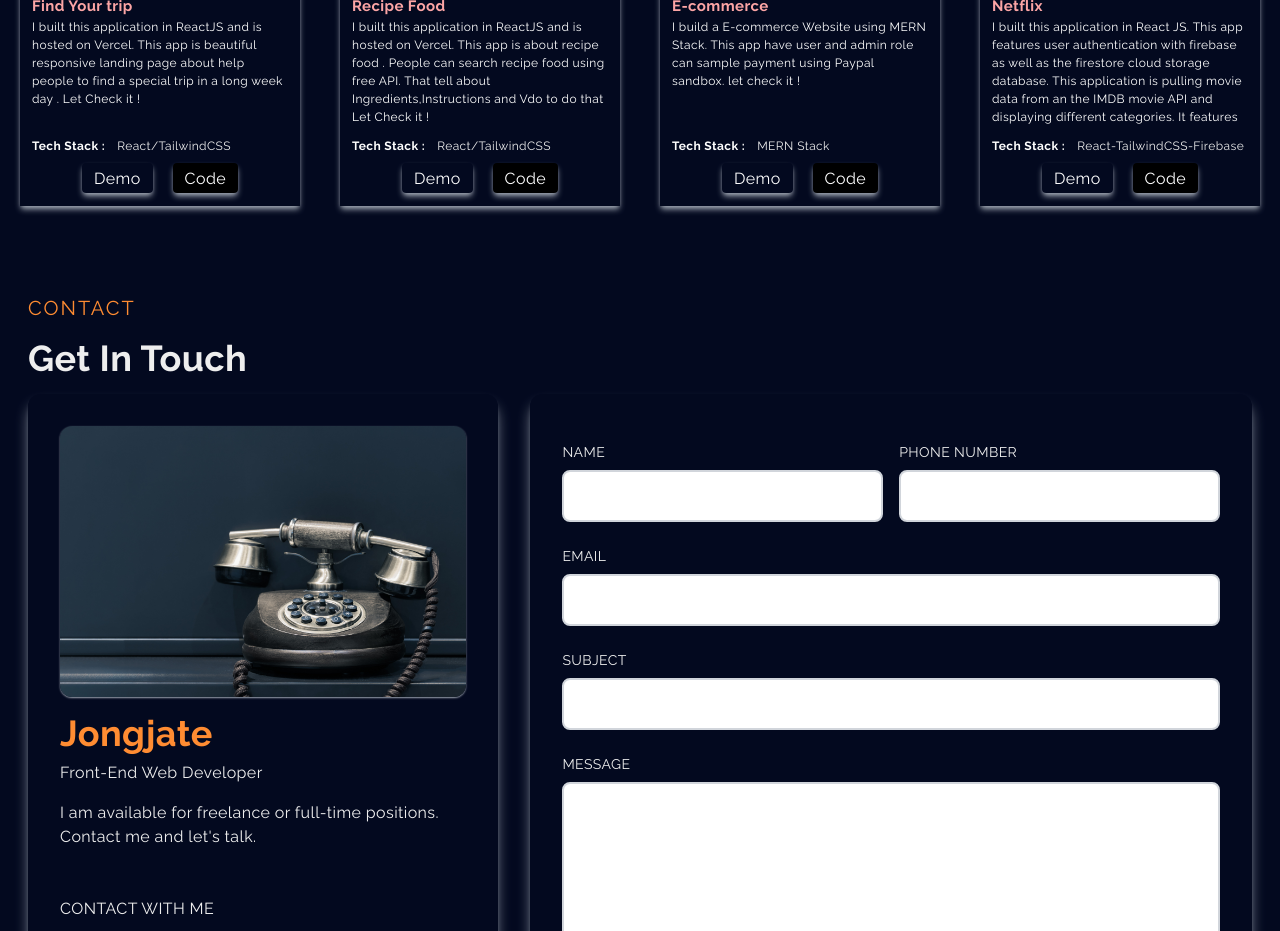
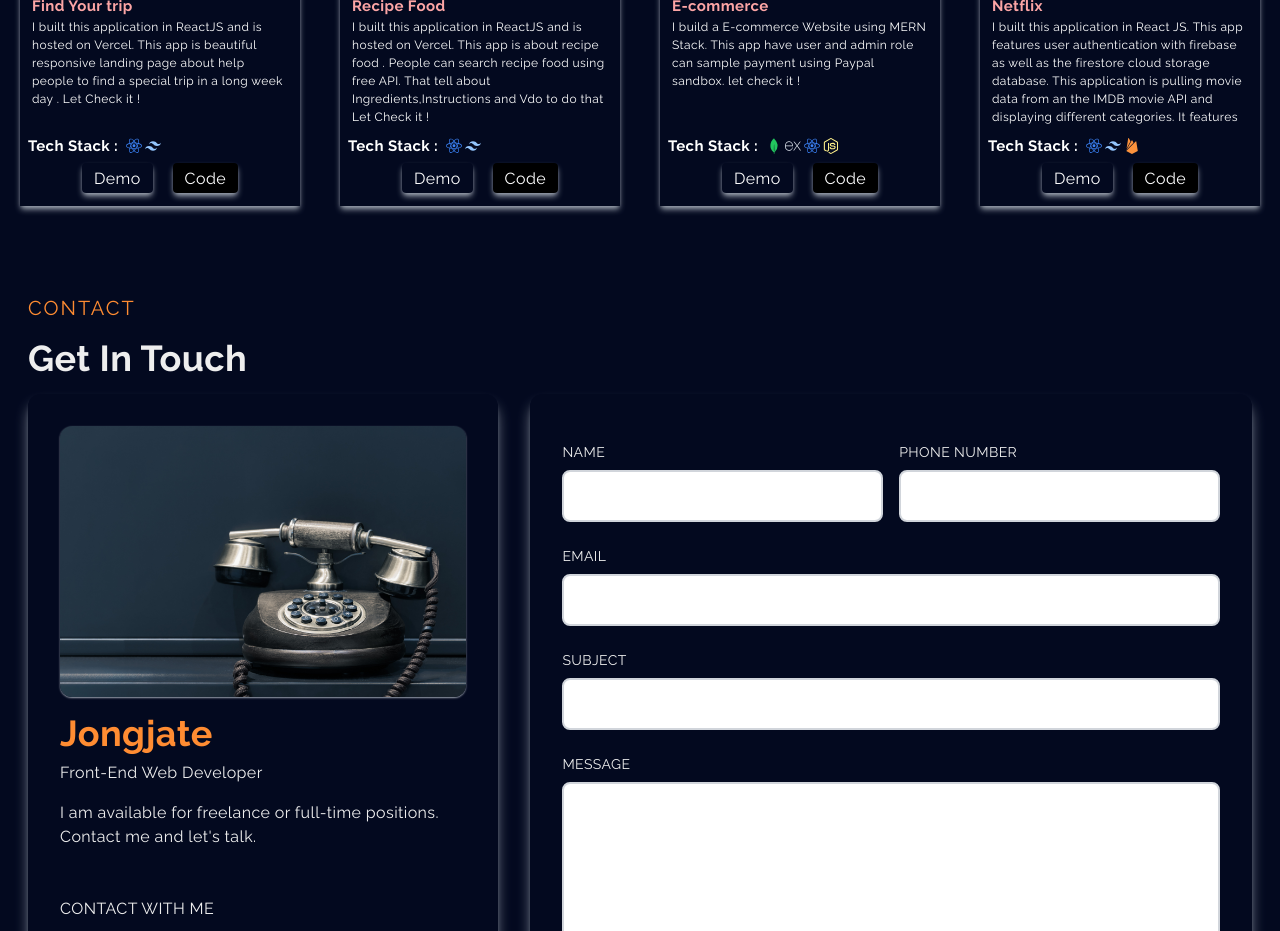
Before and after one commit to redleifz/portfolio, a Next.js app: page / in a window 1280 px wide. Shown: the part 2660-3591 px from the top of the page. Built offline with nearby package versions, Linux system fonts and the light colour scheme.

Commit message:
fix bug icon components

```diff
--- a/components/ProjectCard.jsx
+++ b/components/ProjectCard.jsx
@@ -1,5 +1,15 @@
 import Link from "next/link";
 import React from "react";
+import {GrReactjs} from 'react-icons/gr'
+import {SiTailwindcss} from 'react-icons/si'
+import {SiMongodb} from 'react-icons/si'
+import {SiExpress} from 'react-icons/si'
+import {GrNode} from 'react-icons/gr'
+import {SiFirebase} from 'react-icons/si'
+
+
+
+
 
 const ProjectCard = ({ image, title, detail, techstack, demoUrl, codeUrl }) => {
   return (
@@ -13,10 +23,26 @@ const ProjectCard = ({ image, title, detail, techstack, demoUrl, codeUrl }) => {
           <p className=" text-white text-[12px] ">{detail}</p>
         </div>
         <div className="h-[8%] flex flex-row items-center">
-          <span className="text-white text-[12px] font-bold px-3">
-            Tech Stack :{" "}
-          </span>
-          <span className="text-[12px]">{techstack}</span>
+          <div>
+            <span className="p-2 font-bold text-white text-[15px]">Tech Stack : </span>
+          </div>
+          <div className="flex flex-row">
+            {techstack.map((tech) => {
+              if (tech === "React") {
+                return <GrReactjs className="text-blue-500 mr-[3px]" />;
+              } else if (tech === "Tailwind") {
+                return <SiTailwindcss className="text-blue-300 mr-[3px]" />;
+              } else if (tech === "MongoDB") {
+                return <SiMongodb className="text-green-500 mr-[3px]" />;
+              } else if (tech === "Express") {
+                return <SiExpress className="text-slate-200 mr-[3px]" />;
+              }else if (tech === "NodeJs") {
+                return <GrNode className="text-yellow-200 mr-[3px]" />;
+              }else if (tech === "Firebase") {
+                return <SiFirebase className="text-orange-400 mr-[3px]" />;
+              }
+            })}
+          </div>
         </div>
         <div className="h-[12%] text-black flex justify-center">
           <Link href={demoUrl}>
--- a/components/Projects.jsx
+++ b/components/Projects.jsx
@@ -1,5 +1,8 @@
 import React from "react";
 import ProjectCard from "./ProjectCard";
+
+
+
 
 const Projects = () => {
   return (
@@ -12,7 +15,7 @@ const Projects = () => {
             detail=" I built this application in ReactJS and is hosted on Vercel.
                 This app is beautiful responsive landing page about help people to find a special trip in a long week day . Let Check it !"
             demoUrl="https://weekaway-react-tailwind.vercel.app/"
-            techstack="React/TailwindCSS"
+            techstack={["React","Tailwind"]}
             codeUrl="https://github.com/redleifz/weekaway-react-tailwind"
           />
           <ProjectCard
@@ -20,7 +23,7 @@ const Projects = () => {
             image="https://i.imgur.com/qLLMlCT.png"
             detail="I built this application in ReactJS and is hosted on Vercel. This app is about recipe food . People can search recipe food using free API. That tell about Ingredients,Instructions and Vdo to do that Let Check it !"
             demoUrl="https://react-recipe-food.vercel.app/"
-            techstack="React/TailwindCSS"
+            techstack={["React","Tailwind"]}
             codeUrl="https://github.com/redleifz/react-recipe-food"
           />
 
@@ -29,7 +32,7 @@ const Projects = () => {
             image="https://i.imgur.com/hdJsVV6.png"
             detail="I build a E-commerce Website using MERN Stack. This app have user and admin role can sample payment using Paypal sandbox. let check it !"
             demoUrl="https://amazona-frontend.onrender.com/"
-            techstack="MERN Stack"
+            techstack={["MongoDB","Express","React","NodeJs"]}
             codeUrl="https://github.com/redleifz/amazona-mern-stack"
           />
 
@@ -44,7 +47,7 @@ const Projects = () => {
             useContext hook is also being implemented for app-wide state
             management."
             demoUrl="https://netflix-react-tailwind-4dp6cukej-redleifz.vercel.app/"
-            techstack="React-TailwindCSS-Firebase"
+            techstack={["React","Tailwind","Firebase"]}
             codeUrl=""
           />
         </div>
```
